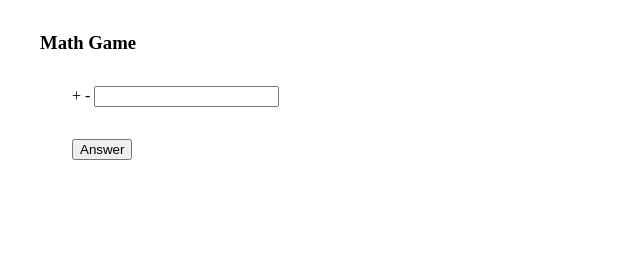
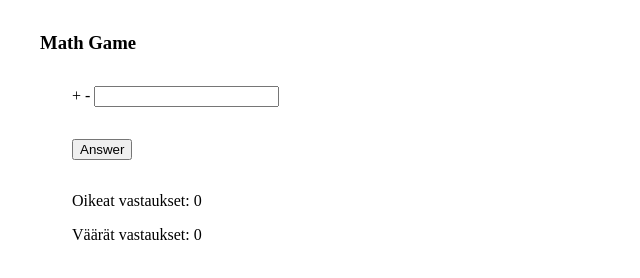
Before and after one commit to KilpiRon/Matikkapeli, a plain HTML site: page index.html in a window 1280 px wide. Shown: the whole page, without its empty margins (0-640 px from the left). Drawn offline with Linux system fonts and the light colour scheme.

Commit message:
Lisätty osittainen matikkapeli

```diff
--- a/index.html
+++ b/index.html
@@ -18,6 +18,10 @@
             <div>
                 <button type="button" id="calculate">Answer</button>
             </div>
+            <div>
+                <p>Oikeat vastaukset: <span id="correctCount">0</span></p>
+                <p>Väärät vastaukset: <span id="incorrectCount">0</span></p>
+            </div>
         </form>
     </div>
     <script src="./Javascript/functions.js" />
```
Also changed, not shown: Javascript/functions.js (line endings or trailing spaces).
